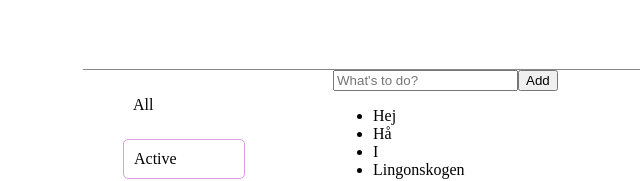
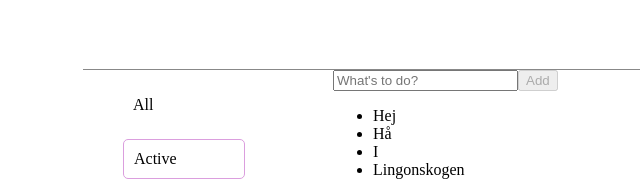
Before and after one commit to gustavjorlov/frontfailure, a React (Create React App) app: page / in a window 1280 px wide. Shown: the part 188-369 px from the top of the page, without its empty margins (57-697 px from the left). Built offline with nearby package versions, Linux system fonts and the light colour scheme.

Commit message:
local action

```diff
--- a/package.json
+++ b/package.json
@@ -3,6 +3,8 @@
   "version": "0.1.0",
   "private": true,
   "dependencies": {
+    "@actions/core": "^1.2.0",
+    "@actions/github": "^1.1.0",
     "react": "^16.11.0",
     "react-dom": "^16.11.0",
     "react-scripts": "3.2.0",
--- a/src/App.js
+++ b/src/App.js
@@ -36,10 +36,10 @@ function App() {
   const [todos, setTodos] = useState([]);
   useEffect(() => {
     setTodos([
-      { id: 1, label: "Hej" },
-      { id: 2, label: "Hå" },
-      { id: 3, label: "I" },
-      { id: 4, label: "Lingonskogen" }
+      { id: 1, text: "Hej" },
+      { id: 2, text: "Hå" },
+      { id: 3, text: "I" },
+      { id: 4, text: "Lingonskogen" }
     ]);
   }, []);
   return (
--- a/src/components/AddTodo.js
+++ b/src/components/AddTodo.js
@@ -1,12 +1,30 @@
-import React from "react";
+import React, { useState } from "react";
 
 export default ({ onTodoAdded }) => {
+  const [todoText, setTodoText] = useState("");
 
-  // use state to give todo label. And invent a uniqu id
   return (
     <div>
-      <input type="text" placeholder="What's to do?"></input>
-      <button onClick={onTodoAdded}>Add</button>
+      <input
+        type="text"
+        placeholder="What's to do?"
+        onChange={e => {
+          setTodoText(e.target.value);
+        }}
+        value={todoText}
+      ></input>
+      <button
+        disabled={todoText === ""}
+        onClick={() => {
+          onTodoAdded({
+            id: `id_${Math.round(Math.random() * 1000)}`,
+            text: todoText
+          });
+          setTodoText("");
+        }}
+      >
+        Add
+      </button>
     </div>
   );
 };
--- a/src/components/TodoList.js
+++ b/src/components/TodoList.js
@@ -4,7 +4,7 @@ export default ({ todos }) => {
   return (
     <ul>
       {todos.map(item => {
-        return <li key={item.id}>{item.label}</li>;
+        return <li key={item.id}>{item.text}</li>;
       })}
     </ul>
   );
```
Also changed, not shown: 1 other file (tests, documents, lock files or other folders).
